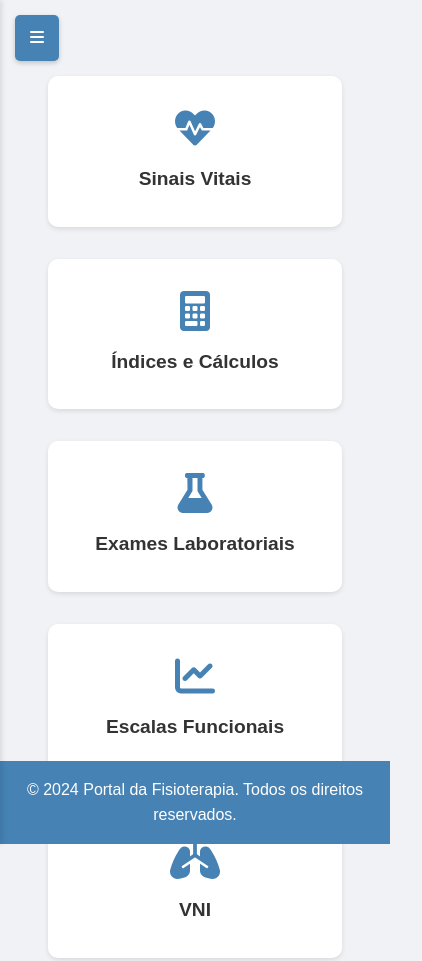
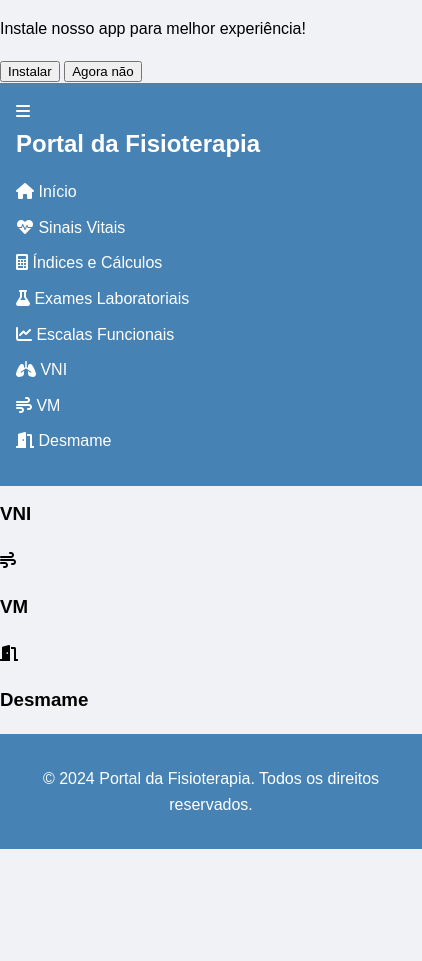
Before and after one commit to Marcelinooo/easyuti, a plain HTML site: page index.html in a window 390 px wide. Shown: the top 961 px of the page, 422 px wide, since content can reach past the window. After the commit the page ends 849 px from the top, so only its background shows below. Drawn offline with Linux system fonts and the light colour scheme.

Commit message:
Add files via upload

```diff
--- a/style.css
+++ b/style.css
@@ -1,45 +1,24 @@
-:root {
-    --azul-claro: #87CEEB;
-    --azul-escuro: #4682B4;
-    --branco: #ffffff;
-    --sidebar-width: 250px;
-}
-
-* {
-    margin: 0;
-    padding: 0;
-    box-sizing: border-box;
-}
-
+/* Estilos gerais */
 body {
     font-family: Arial, sans-serif;
     line-height: 1.6;
+    margin: 0;
+    padding: 0;
     background-color: #f0f2f5;
-    min-height: 100vh;
-    display: flex;
 }
 
-/* Sidebar */
 header {
+    background-color: #4682B4; /* Azul escuro */
+    color: #ffffff;
+    padding: 1rem;
     position: fixed;
-    left: 0;
-    width: var(--sidebar-width);
-    height: 100vh;
-    background-color: var(--azul-escuro);
-    padding: 1rem;
-    box-shadow: 2px 0 5px rgba(0,0,0,0.1);
+    width: 100%;
     z-index: 1000;
 }
 
-.menu-toggle {
-    display: none;
-}
-
 header h1 {
+    margin: 0;
     font-size: 1.5rem;
-    margin-bottom: 2rem;
-    text-align: center;
-    color: var(--branco);
 }
 
 nav ul {
@@ -52,160 +31,53 @@ nav ul li {
 }
 
 nav ul li a {
-    display: block;
-    padding: 10px 15px;
-    color: var(--branco);
+    color: #ffffff;
     text-decoration: none;
-    border-radius: 5px;
-    transition: all 0.3s;
 }
 
-nav ul li a i {
-    margin-right: 10px;
+.indices-container {
+    display: grid;
+    grid-template-columns: repeat(2, 1fr); /* Duas colunas */
+    gap: 1rem; /* Espaçamento entre os itens */
+    padding: 2rem;
+    margin-top: 60px; /* Para não ficar atrás do header fixo */
 }
 
-nav ul li a:hover {
-    background-color: var(--azul-claro);
-    padding-left: 25px;
+.lista-item {
+    background-color: #ffffff; /* Cor de fundo */
+    padding: 1.2rem;
+    border-radius: 8px;
+    cursor: pointer;
+    transition: all 0.3s;
+    border: 1px solid #87CEEB; /* Cor da borda */
 }
 
-/* Main Content */
-main {
-    flex: 1;
-    margin-left: var(--sidebar-width);
-    padding: 2rem;
-    margin-bottom: 60px;
+.lista-item:hover {
+    background-color: #87CEEB; /* Cor ao passar o mouse */
 }
 
-.cards-container {
-    display: grid;
-    grid-template-columns: repeat(auto-fit, minmax(250px, 1fr));
-    gap: 2rem;
+.calculos {
+    margin-top: 2rem;
     padding: 2rem;
-    max-width: 1200px;
-    margin: 0 auto;
+    background-color: #ffffff;
+    border-radius: 8px;
+    border: 1px solid #87CEEB; /* Cor da borda */
 }
 
-.card {
-    background-color: var(--branco);
-    border-radius: 10px;
-    padding: 2rem;
-    text-align: center;
-    cursor: pointer;
-    transition: transform 0.3s, box-shadow 0.3s;
-    box-shadow: 0 2px 5px rgba(0,0,0,0.1);
+/* Media query para telas menores */
+@media (max-width: 768px) {
+    .indices-container {
+        grid-template-columns: repeat(2, 1fr); /* Duas colunas em dispositivos móveis */
+    }
 }
 
-.card:hover {
-    transform: translateY(-5px);
-    box-shadow: 0 5px 15px rgba(0,0,0,0.2);
-}
-
-.card i {
-    font-size: 2.5rem;
-    color: var(--azul-escuro);
-    margin-bottom: 1rem;
-}
-
-.card h3 {
-    color: #333;
-    font-size: 1.2rem;
-}
-
-/* Footer */
+/* Estilos do footer */
 footer {
-    background-color: var(--azul-escuro);
-    color: var(--branco);
+    background-color: #4682B4; /* Azul escuro */
+    color: #ffffff;
     text-align: center;
     padding: 1rem;
-    position: fixed;
+    position: relative;
     bottom: 0;
-    width: calc(100% - var(--sidebar-width));
-    margin-left: var(--sidebar-width);
+    width: 100%;
 }
-
-/* Install Prompt */
-.install-prompt {
-    display: none;
-    position: fixed;
-    bottom: 20px;
-    left: 50%;
-    transform: translateX(-50%);
-    background-color: var(--branco);
-    padding: 15px;
-    border-radius: 10px;
-    box-shadow: 0 2px 10px rgba(0,0,0,0.2);
-    z-index: 1002;
-}
-
-.prompt-content {
-    text-align: center;
-}
-
-.install-prompt button {
-    margin: 10px 5px;
-    padding: 8px 15px;
-    border: none;
-    border-radius: 5px;
-    cursor: pointer;
-}
-
-#installButton {
-    background-color: var(--azul-escuro);
-    color: white;
-}
-
-#closePrompt {
-    background-color: #f0f0f0;
-    color: #333;
-}
-
-/* Mobile Styles */
-@media (max-width: 768px) {
-    header {
-        position: fixed;
-        left: -250px;
-        top: 0;
-        bottom: 0;
-        transition: all 0.3s ease;
-    }
-
-    header.active {
-        left: 0;
-        box-shadow: 0 0 15px rgba(0,0,0,0.2);
-    }
-
-    .menu-toggle {
-        display: block;
-        position: fixed;
-        top: 15px;
-        left: 15px;
-        z-index: 1001;
-        background-color: var(--azul-escuro);
-        color: white;
-        padding: 10px 15px;
-        border-radius: 5px;
-        cursor: pointer;
-        box-shadow: 0 2px 5px rgba(0,0,0,0.2);
-    }
-
-    main {
-        margin-left: 0;
-        padding-top: 60px;
-    }
-
-    footer {
-        width: 100%;
-        margin-left: 0;
-    }
-
-    .cards-container {
-        grid-template-columns: 1fr;
-        padding: 1rem;
-    }
-
-    body.menu-active main {
-        opacity: 0.7;
-        pointer-events: none;
-    }
-}
```
